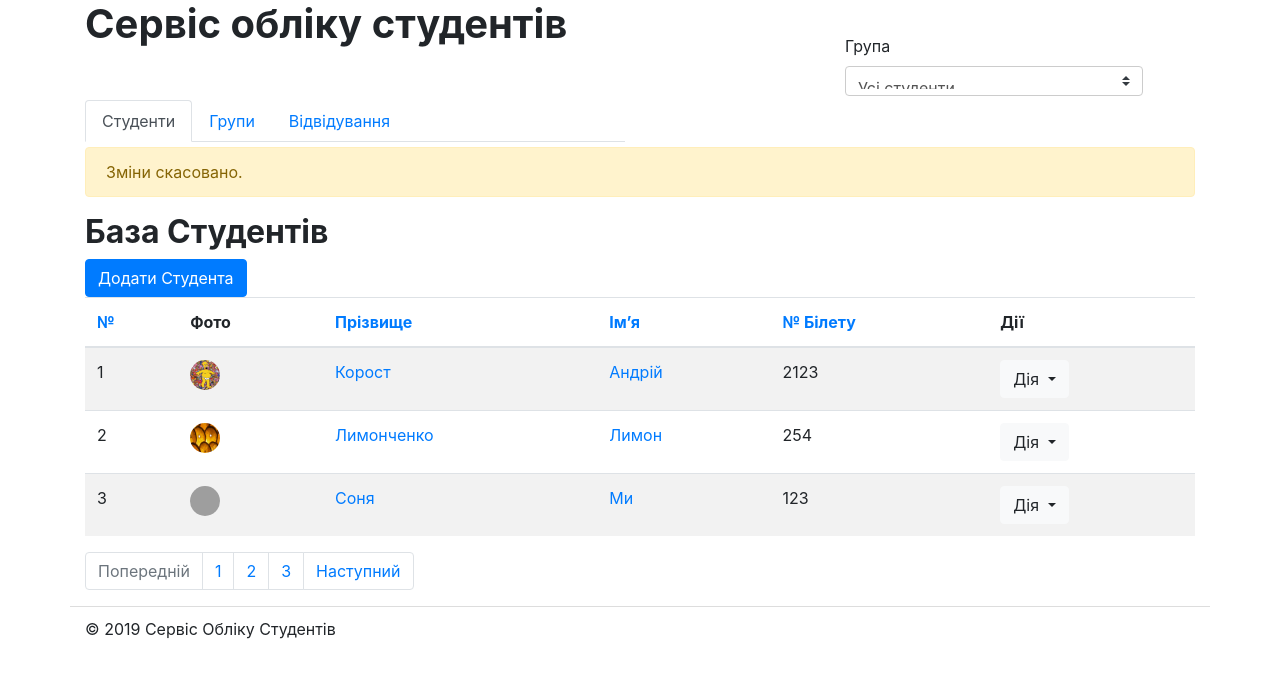
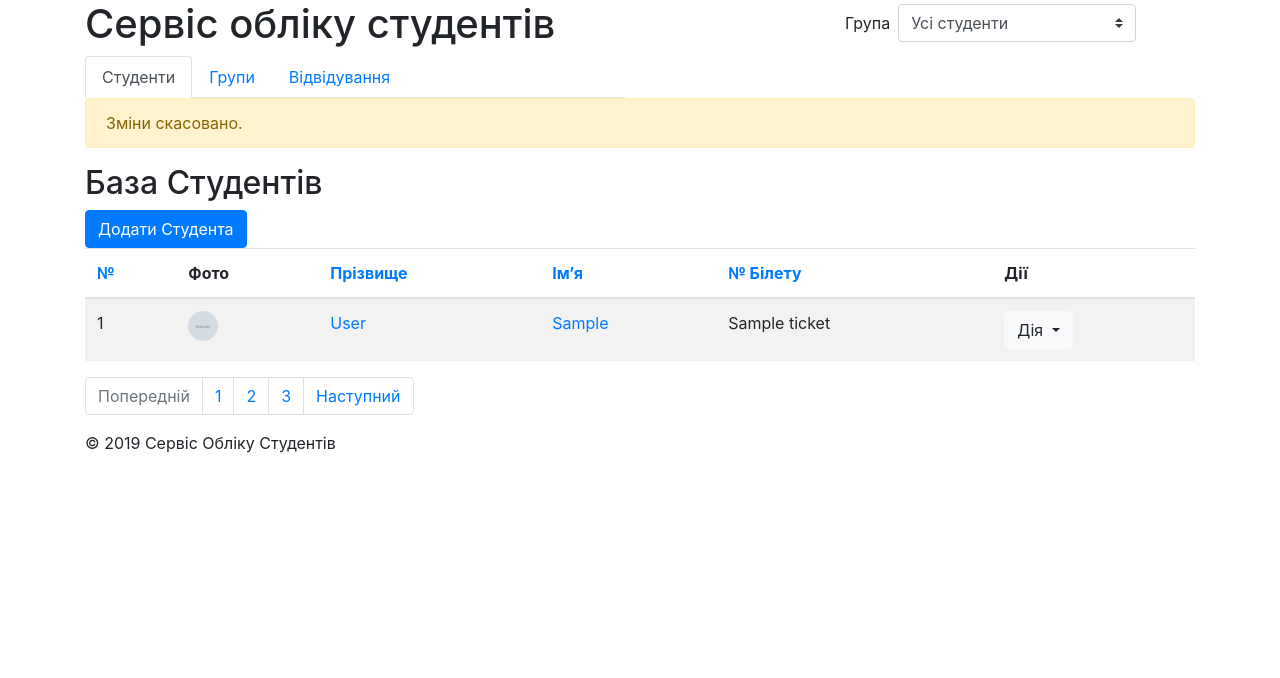
Before and after one commit to Markezo/reponame, a Django app: template students/templates/students/students_list.html in a window 1280 px wide. Shown: the top 678 px of the page. Run offline with Django 3.2, Linux system fonts and the light colour scheme; the template is opened without the code that fills it: most values are stand-ins (such as "Sample title", 1, 10 or a date in 2020); grey boxes marked "Sample" are stand-in pictures; some libraries are stand-ins or nearby versions; grey boxes are pictures that could not be loaded.

Commit message:
dynamic students

```diff
--- a/myproject/settings.py
+++ b/myproject/settings.py
@@ -117,5 +117,9 @@ USE_TZ = True
 
 # Static files (CSS, JavaScript, Images)
 # https://docs.djangoproject.com/en/2.2/howto/static-files/
+STATIC_ROOT = os.path.join(BASE_DIR, '/')
+STATICFILES_DIRS = (
+    os.path.join(BASE_DIR, "static"),
+)
 
 STATIC_URL = '/static/'
--- a/static/css/main.css
+++ /dev/null
@@ -1,31 +0,0 @@
-/* Global Styles */
-h1, h2, h3, h4, h5, h6 {
-  font-weight: bold;
-}
-/* Це коментар в CSS */
-.alert {
-  /* Ми додали відстань лише зверху елемента: -top */
-  margin-top: 5px;
-}
-/* знайшли елемент футера по його унікальному ідентифікатору
-footer */
-#footer {
-  /* задаємо верхню межу елемента: ширина лінії, тип лінії, колір
-  лінії */
-  border-top: 1px solid #dddddd;
-  /* задаємо внутрішню відстань елемента до верхнього краю */
-  padding-top: 10px;
-}
-/* Groups Selector */
-#group-selector {
-  margin-top: 30px;
-}
-#group-selector select {
-  margin: 0;
-  width: 85%;
-  background-color: #ffffff;
-  border: 1px solid #cccccc;
-  height: 30px;
-  line-height: 30px;
-  color: #555555;
-}
--- a/students/templates/students/students_list.html
+++ b/students/templates/students/students_list.html
@@ -1,4 +1,6 @@
 <!DOCTYPE html>
+{% load static %}
+{% load staticfiles %}
 <html lang="uk">
 
     <head>
@@ -11,7 +13,7 @@
             href="https://stackpath.bootstrapcdn.com/bootstrap/4.3.1/css/bootstrap.min.css"
             integrity="sha384-ggOyR0iXCbMQv3Xipma34MD+dH/1fQ784/j6cY/iJTQUOhcWr7x9JvoRxT2MZw1T"
             crossorigin="anonymous">
-          <link rel="stylesheet" href="./css/main.css">
+          <link rel="stylesheet" href="static/css/main.css">
     </head>
 
     <body>
@@ -82,12 +84,13 @@
                   </tr>
                 </thead>
                 <tbody>
+              {% for student in students %}
                   <tr>
-                    <td>1</td>
-                    <td><img  src="./img/Homer.JPG" height="30"  width="30" class="rounded-circle"></td>
-                    <td><a title="Редагувати" href="{% url "students_edit" 1 %}">Корост</a></td>
-                    <td><a title="Редагувати" href="{% url "students_edit" 1 %}">Андрій</a></td>
-                    <td>2123</td>
+                    <td>{{ forloop.counter }}</td>
+                    <td><img  src="{% static student.image %}" height="30"  width="30" class="rounded-circle"></td>
+                    <td><a title="Редагувати" href="{% url "students_edit" student.id %}">  {{ student.last_name }} </a></td>
+                    <td><a title="Редагувати" href="{% url "students_edit" student.id %}">{{ student.first_name }}</a></td>
+                    <td>{{ student.ticket}}</td>
                     <td>
                       <!-- Example single danger button -->
                       <div class="btn-group">
@@ -95,56 +98,17 @@
                           Дія
                         </button>
                         <div class="dropdown-menu">
-                          <a class="dropdown-item" href="/journal/1">Відвідування</a>
-                          <a class="dropdown-item" href="{% url "students_edit" 1 %}">Редагувати</a>
-                          <a class="dropdown-item" href="{% url "students_delete" 1 %}">Видалити</a>
+                          <a class="dropdown-item" href="/journal/student.id">Відвідування</a>
+                          <a class="dropdown-item" href="{% url "students_edit" student.id %}">Редагувати</a>
+                          <a class="dropdown-item" href="{% url "students_delete" student.id %}">Видалити</a>
 
                         </div>
                       </div>
                       </td>
                   </tr>
-                  <tr>
-                    <td>2</td>
-                    <td><img height="30"  width="30" src="./img/li.JPG" class="rounded-circle"></td>
-                    <td><a title="Редагувати" href="{% url "students_edit" 2 %}">Лимонченко</a></td>
-                    <td><a title="Редагувати" href="{% url "students_edit" 2 %}">Лимон</a></td>
-                    <td>254</td>
-                    <td>
-                      <!-- Example single danger button -->
-                      <div class="btn-group">
-                        <button type="button" class="btn btn-light dropdown-toggle" data-toggle="dropdown" aria-haspopup="true" aria-expanded="false">
-                          Дія
-                        </button>
-                        <div class="dropdown-menu">
-                          <a class="dropdown-item" href="/journal/2">Відвідування</a>
-                          <a class="dropdown-item" href="{% url "students_edit" 2 %}">Редагувати</a>
-                          <a class="dropdown-item" href="{% url "students_delete" 2 %}">Видалити</a>
 
-                        </div>
-                      </div>
-                      </td>
-                  </tr>
-                  <tr>
-                    <td>3</td>
-                    <td><img height="30"  width="30" src="./img/we.JPG" class="rounded-circle"></td>
-                    <td><a title="Редагувати" href="{% url "students_edit" 3 %}">Соня</a></td>
-                    <td><a title="Редагувати" href="{% url "students_edit" 3 %}">Ми</a></td>
-                    <td>123</td>
-                    <td>
-                      <!-- Example single danger button -->
-                      <div class="btn-group">
-                        <button type="button" class="btn btn-light dropdown-toggle" data-toggle="dropdown" aria-haspopup="true" aria-expanded="false">
-                          Дія
-                        </button>
-                        <div class="dropdown-menu">
-                          <a class="dropdown-item" href="/journal/3">Відвідування</a>
-                          <a class="dropdown-item" href="{% url "students_edit" 3 %}">Редагувати</a>
-                          <a class="dropdown-item" href="{% url "students_delete" 3 %}">Видалити</a>
 
-                        </div>
-                      </div>
-                      </td>
-                  </tr>
+                {% endfor %}
                  </tbody>
                </table>
               <!-- End Students Listing -->
```
Also changed, not shown: static/index.html (deleted, +0 -187 lines), students/views.py (+19 -1 lines), static/img/Homer.jpg (deleted), static/img/li.jpg (deleted).
